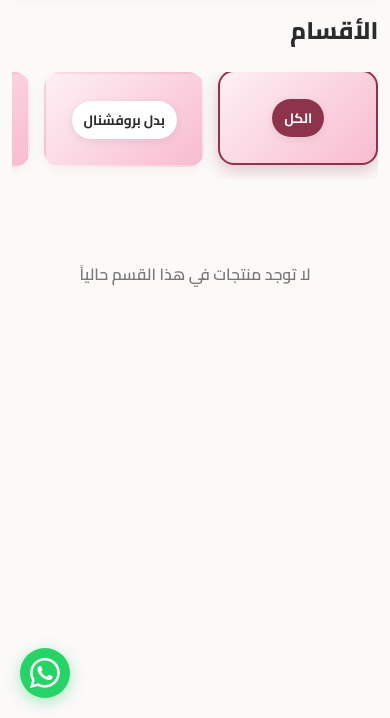
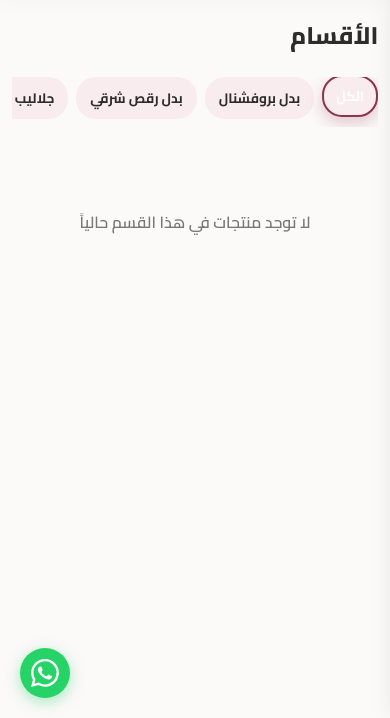
Before and after one commit to hapetsalah-bot/Hand-Made, a plain HTML site: page index.html in a window 390 px wide. Shown: the part 126-844 px from the top of the page. Drawn offline with nearby package versions, Linux system fonts and the light colour scheme; no server answers.

Commit message:
Add files via upload

```diff
--- a/style.css
+++ b/style.css
@@ -16,7 +16,9 @@
     font-family: 'Cairo', sans-serif;
 }
 
-body {
+html, body {
+    max-width: 100%;
+    overflow-x: hidden;
     background-color: var(--bg-base);
     color: var(--text-main);
 }
@@ -409,9 +411,7 @@ html[dir="ltr"] .cart-drawer.open { left: 0; }
     border-right: 1px solid #ddd;
 }
 
-/* =========================================
-   CHECKOUT MODAL & INSTAPAY
-   ========================================= */
+/* Checkout Modal */
 .checkout-overlay {
     position: fixed; top: 0; left: 0; width: 100%; height: 100%;
     background: rgba(0,0,0,0.5); opacity: 0; visibility: hidden;
@@ -450,10 +450,9 @@ html[dir="ltr"] .cart-drawer.open { left: 0; }
     background: #F4F4F4; padding: 15px; border-radius: 10px; text-align: center; margin-top: 10px; border: 1px dashed #6b21a8;
 }
 .instapay-link { color: #6b21a8; font-size: 1.2rem; margin: 10px 0; user-select: all; }
-.qr-img { max-width: 150px; border-radius: 10px; box-shadow: 0 4px 10px rgba(0,0,0,0.1); }
 .checkout-footer { padding: 1.5rem; border-top: 1px solid #ddd; }
 
-/* Talabat-Style Address Form */
+/* Address Form */
 .address-section {
     background: #F9F9F9;
     padding: 15px;
@@ -472,16 +471,6 @@ html[dir="ltr"] .cart-drawer.open { left: 0; }
     display: flex;
     flex-direction: column;
     gap: 10px;
-}
-
-.row-group {
-    display: flex;
-    gap: 10px;
-    width: 100%;
-}
-
-.half {
-    flex: 1;
 }
 
 .address-section input {
@@ -513,22 +502,58 @@ html[dir="ltr"] .cart-drawer.open { left: 0; }
     color: #FFFFFF;
 }
 
-/* Responsive Media Queries */
+/* =========================================
+   RESPONSIVE MEDIA QUERIES (MOBILE FIXES)
+   ========================================= */
 @media (max-width: 768px) {
     .navbar { padding: 0.8rem 4%; }
-    .product-grid { grid-template-columns: repeat(auto-fill, minmax(220px, 1fr)); gap: 18px; }
-    .category-card { flex: 0 0 160px; height: 95px; }
-    .category-badge { font-size: 0.85rem; padding: 6px 12px; }
+
+    .categories-carousel {
+        display: flex;
+        flex-wrap: nowrap;
+        overflow-x: auto;
+        gap: 8px;
+        padding-bottom: 8px;
+    }
+
+    .category-card {
+        flex: 0 0 auto;
+        height: auto;
+        padding: 6px 12px;
+        background: var(--light-pink);
+        border-radius: 20px;
+        box-shadow: none;
+    }
+
+    .category-badge {
+        padding: 0;
+        background: transparent;
+        box-shadow: none;
+        font-size: 0.85rem;
+    }
+
+    .category-card.active .category-badge {
+        background: transparent;
+    }
+
+    .product-grid {
+        grid-template-columns: repeat(auto-fill, minmax(150px, 1fr));
+        gap: 14px;
+    }
+
+    .product-img-box { height: 200px; }
+    .product-info { padding: 0.8rem; }
+    .product-info h3 { font-size: 0.95rem; }
+    .product-price { font-size: 0.95rem; }
 }
 
 @media (max-width: 480px) {
-    .announcement-bar { font-size: 0.8rem; padding: 6px; }
-    .navbar { padding: 0.6rem 3%; }
+    .announcement-bar { font-size: 0.78rem; padding: 6px; }
     .logo { font-size: 1.3rem; }
     .nav-right { gap: 6px; }
-    .cart-btn, .lang-btn { padding: 6px 10px; font-size: 0.75rem; }
-    .product-img-box { height: 260px; }
+    .cart-btn, .lang-btn { padding: 5px 10px; font-size: 0.75rem; }
     .main-container { padding: 0 3%; margin: 1rem auto; }
+    .cart-drawer { width: 100vw; max-width: 100vw; }
     .checkout-modal { width: 95%; }
 
     .floating-whatsapp {
@@ -539,7 +564,7 @@ html[dir="ltr"] .cart-drawer.open { left: 0; }
     }
 
     .floating-whatsapp svg {
-        width: 30px;
-        height: 30px;
+        width: 28px;
+        height: 28px;
     }
 }
```
